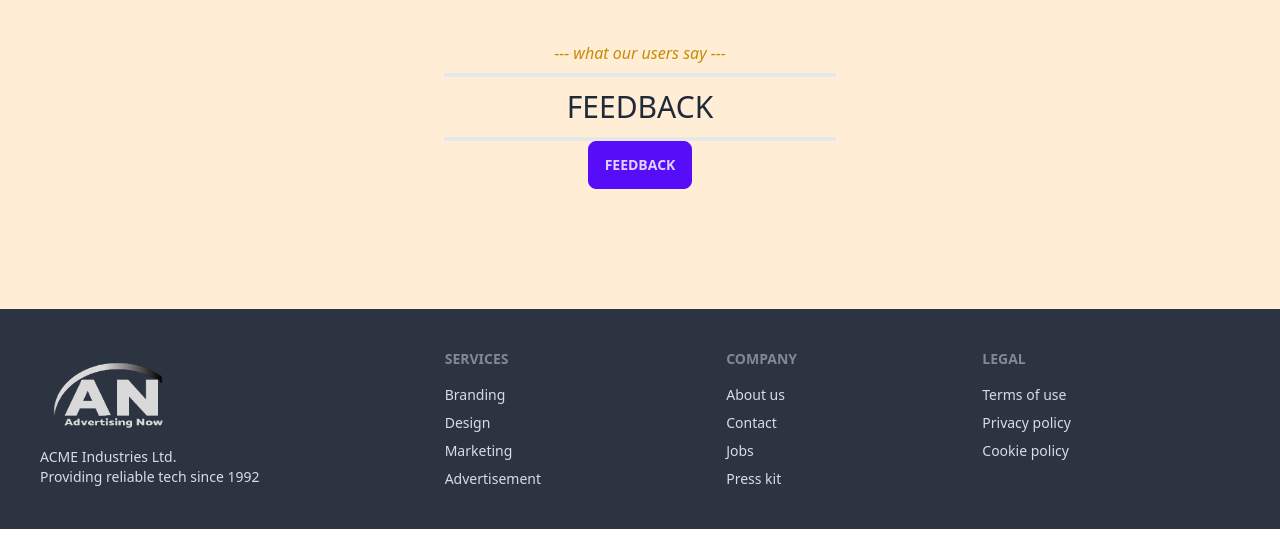
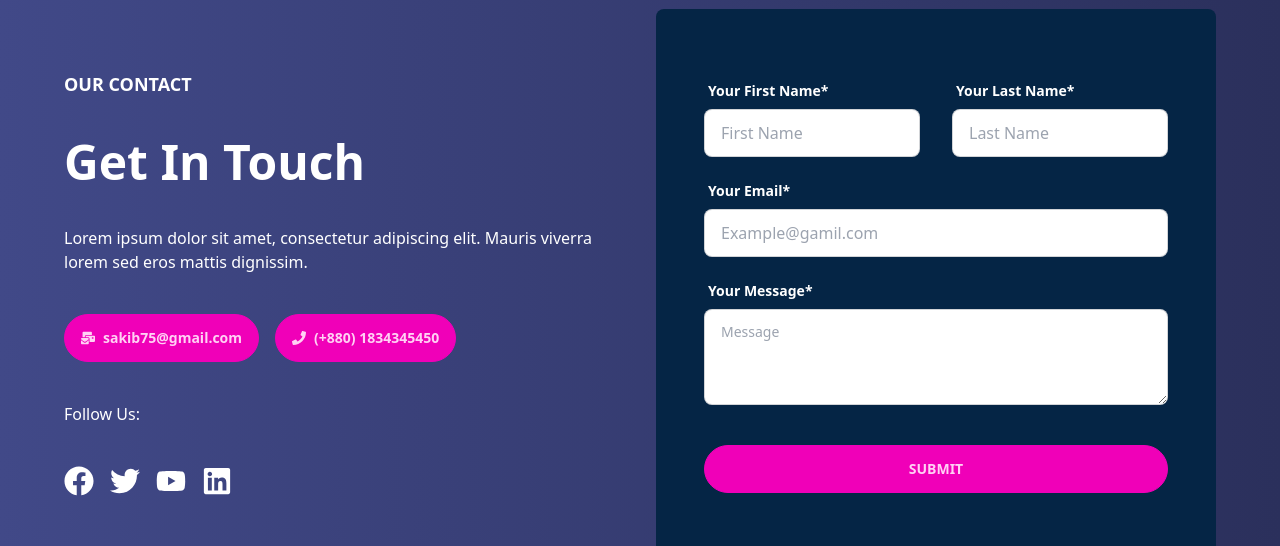
Before and after one commit to mssadik/advertise-now-client, a React (Vite) app: page / in a window 1280 px wide. Shown: the part 5199-5745 px from the top of the page. Built offline with nearby package versions, Linux system fonts and the light colour scheme; no server answers.

Commit message:
contact section added

```diff
--- /dev/null
+++ b/src/pages/Home/Contact/Contact.jsx
@@ -0,0 +1,81 @@
+import { FaFacebook, FaLinkedin, FaMailBulk, FaPhone, FaTwitter, FaYoutube } from "react-icons/fa";
+
+const Contact = () => {
+  return (
+    <section className="bg-gradient-to-r from-[#414988] to-[#2B305C] grid grid-cols-1 md:grid-cols-2 justify-center items-center gap-8 px-8 md:px-16 py-12 md:py-28">
+      <div className="space-y-6 md:space-y-10 text-white">
+        <p className="text-lg uppercase font-semibold">OUR CONTACT</p>
+        <h3 className="text-5xl font-bold">Get In Touch</h3>
+        <p>
+          Lorem ipsum dolor sit amet, consectetur adipiscing elit. Mauris
+          viverra lorem sed eros mattis dignissim.
+        </p>
+        <div className="flex gap-4">
+          <button className="btn btn-secondary rounded-full lowercase">
+            <FaMailBulk></FaMailBulk>Sakib75@gmail.com
+          </button>
+          <button className="btn btn-secondary rounded-full">
+            <FaPhone></FaPhone>(+880) 1834345450
+          </button>
+        </div>
+        <p>Follow Us:</p>
+        <div className="flex gap-4 cursor-pointer">
+          <FaFacebook size={30}></FaFacebook>
+          <FaTwitter size={30}></FaTwitter>
+          <FaYoutube size={30}></FaYoutube>
+          <FaLinkedin size={30}></FaLinkedin>
+        </div>
+      </div>
+      <form className="bg-[#052545] py-16 px-12 rounded-lg space-y-4">
+        <div className="flex gap-6 md:gap-8">
+          <div className="form-control w-full max-w-xs">
+            <label className="label">
+              <span className="label-text text-white font-bold">Your First Name*</span>
+            </label>
+            <input
+              type="text"
+              placeholder="First Name"
+              className="input input-bordered w-full max-w-xs"
+            />
+          </div>
+          <div className="form-control w-full max-w-xs">
+            <label className="label">
+              <span className="label-text text-white font-bold">Your Last Name*</span>
+            </label>
+            <input
+              type="text"
+              placeholder="Last Name"
+              className="input input-bordered w-full max-w-xs"
+            />
+          </div>
+        </div>
+        <div className="form-control w-full">
+          <label className="label">
+            <span className="label-text text-white font-bold">Your Email*</span>
+          </label>
+          <input
+            type="email"
+            placeholder="Example@gamil.com"
+            className="input input-bordered w-full "
+          />
+        </div>
+        <div className="form-control">
+          <label className="label">
+            <span className="label-text text-white font-bold">Your Message*</span>
+          </label>
+          <textarea
+            className="textarea textarea-bordered h-24"
+            placeholder="Message"
+          ></textarea>
+          <input
+            className="mt-10 btn btn-secondary rounded-full"
+            type="submit"
+            value="Submit"
+          />
+        </div>
+      </form>
+    </section>
+  );
+};
+
+export default Contact;
--- a/src/pages/Home/Home/Home.jsx
+++ b/src/pages/Home/Home/Home.jsx
@@ -5,6 +5,7 @@ import Team from "../Team/Team";
 import Feedback from "../Feedback/Feedback";
 import Advertisement from "../Advertisement/Advertisement";
 import Services from "../Services/Services";
+import Contact from "../Contact/Contact";
 
 
 const Home = () => {
@@ -16,6 +17,7 @@ const Home = () => {
             <Advertisement></Advertisement>
             <Team></Team>
             <NewsLetter></NewsLetter>
+            <Contact></Contact>
             <Feedback></Feedback>
         </div>
     );
```
